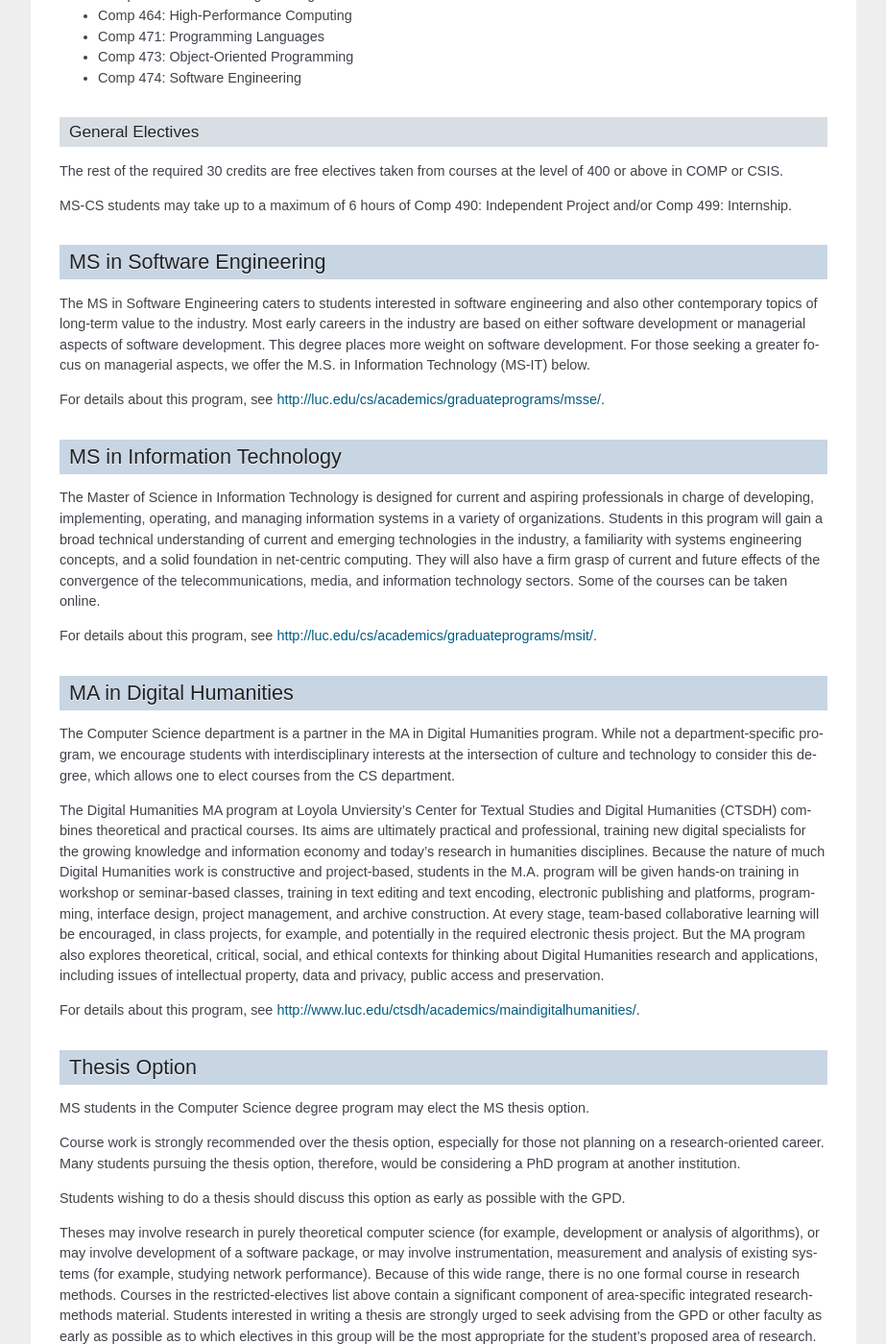
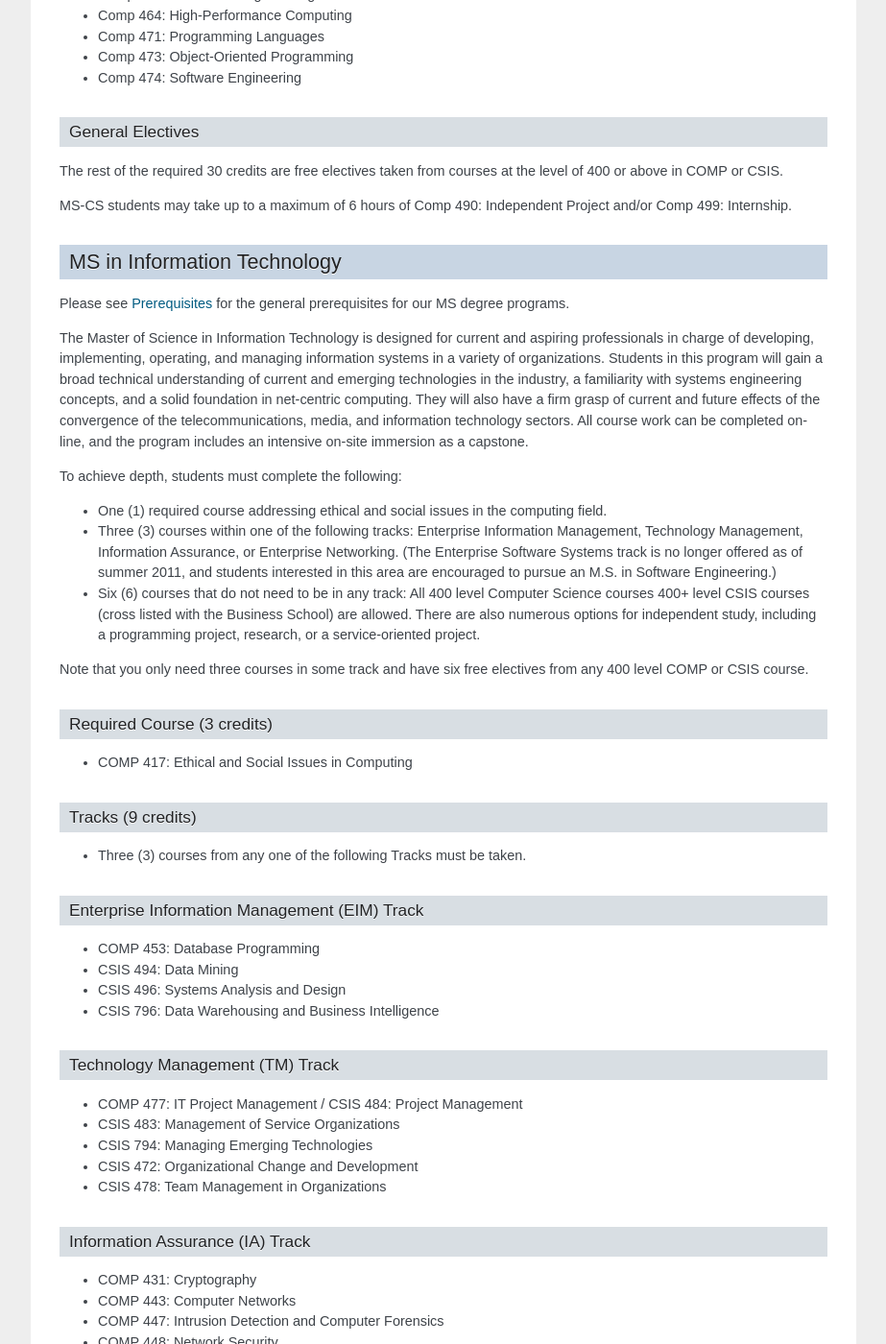
Before and after one commit to LoyolaChicagoCS/gradhandbook, a Sphinx documentation site: the page built from source/ms_programs.rst, in a window 1280 px wide and 1400 px high, scrolled down 2993 px. Shown: the whole window at 96% size, without its empty margins (198-1121 px from the left). Built offline with Sphinx 7.4.7, drawn with Linux system fonts in a browser that asks for light colours; some of the changed text lies outside the part shown.

Commit message:
Brian new program descriptions, Horowitz promotion

```diff
--- a/source/general.rst
+++ b/source/general.rst
@@ -45,7 +45,7 @@
    	:header: "Person", "Role", "Contact e-mail"
    	:widths: 15, 15, 15
 
-   	"Jessica Horowitz, PhD", "Assistant Dean", "jhorow@luc.edu"
+   	"Jessica Horowitz, PhD", "Associate Dean", "jhorow@luc.edu"
    	"Patricia Mooney Melvin, PhD", "Associate Dean", "pmooney@luc.edu"
    	"Samual Attoh, PhD", "Dean", "sattoh@luc.edu"
 
--- a/source/ms_programs.rst
+++ b/source/ms_programs.rst
@@ -112,6 +112,8 @@
 
 .. index:: MS in Computer Science
 
+.. _ms_in_computer_science:
+
 MS in Computer Science
 ----------------------------
 
@@ -139,8 +140,8 @@
 Specifically with the MS in Computer Science, there is a :ref:`thesis_option`,
 described in its own section.
 
-Required Courses
-~~~~~~~~~~~~~~~~~~
+Required Courses (12 credits)
+~~~~~~~~~~~~~~~~~~~~~~~~~~~~~
 
 The following three courses are required by the program:
 
@@ -152,8 +153,8 @@
 Comp 413 by an additional course on the Restricted Electives list in cases
 where the student's primary program focus is not on software development.
 
-Restricted Electives
-~~~~~~~~~~~~~~~~~~~~~~
+Restricted Electives (9 credits)
+~~~~~~~~~~~~~~~~~~~~~~~~~~~~~~~~
 
 MS-CS students must also take three courses from the following list:
 
@@ -169,7 +170,7 @@
 * Comp 474: Software Engineering
 
 General Electives
-~~~~~~~~~~~~~~~~~~
+~~~~~~~~~~~~~~~~~
 
 The rest of the required 30 credits are free electives taken from courses
 at the level of 400 or above in COMP or CSIS.
@@ -178,44 +179,147 @@
 Comp 490: Independent Project and/or Comp 499: Internship.
 
 
+.. index::  MS in Information Technology
+
+.. _ms_in_information_technology:
+
+MS in Information Technology
+------------------------------
+
+Please see :ref:`prerequisites` for the general prerequisites for our MS degree programs.
+
+The Master of Science in Information Technology is designed for current and aspiring professionals in charge of developing, implementing, operating, and managing information systems in a variety of organizations. Students in this program will gain a broad technical understanding of current and emerging technologies in the industry, a familiarity with systems engineering concepts, and a solid foundation in net-centric computing. They will also have a firm grasp of current and future effects of the convergence of the telecommunications, media, and information technology sectors. All course work can be completed online, and the program includes an intensive on-site immersion as a capstone.
+
+To achieve depth, students must complete the following:
+
+*   One (1) required course addressing ethical and social issues in the computing field.
+*   Three (3) courses within one of the following tracks: Enterprise Information Management, Technology Management, Information Assurance, or Enterprise Networking. (The Enterprise Software Systems track is no longer offered as of summer 2011, and students interested in this area are encouraged to pursue an M.S. in Software Engineering.)
+*   Six (6) courses that do not need to be in any track:  All 400 level Computer Science courses 400+ level CSIS courses (cross listed with the Business School) are allowed. There are also numerous options for independent study, including a programming project, research, or a service-oriented project.
+
+Note that you only need three courses in some track and have six free electives from any 400 level COMP or CSIS course.
+
+Required Course (3 credits)
+~~~~~~~~~~~~~~~~~~~~~~~~~~~
+
+*   COMP 417: Ethical and Social Issues in Computing
+
+Tracks (9 credits)
+~~~~~~~~~~~~~~~~~~
+
+*   Three (3) courses from any one of the following Tracks must be taken.
+
+Enterprise Information Management (EIM) Track
+~~~~~~~~~~~~~~~~~~~~~~~~~~~~~~~~~~~~~~~~~~~~~
+
+*   COMP 453: Database Programming
+*   CSIS 494: Data Mining
+*   CSIS 496: Systems Analysis and Design
+*   CSIS 796: Data Warehousing and Business Intelligence
+
+Technology Management (TM) Track
+~~~~~~~~~~~~~~~~~~~~~~~~~~~~~~~~
+
+*   COMP 477: IT Project Management / CSIS 484: Project Management
+*   CSIS 483: Management of Service Organizations
+*   CSIS 794: Managing Emerging Technologies
+*   CSIS 472: Organizational Change and Development
+*   CSIS 478: Team Management in Organizations
+
+Information Assurance (IA) Track
+~~~~~~~~~~~~~~~~~~~~~~~~~~~~~~~~
+
+*   COMP 431: Cryptography
+*   COMP 443: Computer Networks
+*   COMP 447: Intrusion Detection and Computer Forensics
+*   COMP 448: Network Security
+*   COMP 449: Wireless Systems and Security
+
+Enterprise Networking (EN) Track
+~~~~~~~~~~~~~~~~~~~~~~~~~~~~~~~~
+
+*   COMP 443: Computer Networks
+*   COMP 446: Telecommunications
+*   COMP 448: Network Security
+*   COMP 449: Wireless Systems and Security
+*   CSIS 591: International Telecommunications
+*   CSIS 793: Network Management
+
+General Electives (18 credits)
+~~~~~~~~~~~~~~~~~~~~~~~~~~~~~~~
+
+This is generally 6 three-credit courses. The courses do not need to be in any track: All 400 level Computer Science courses and 400+ level CSIS courses (cross listed with the Business School) are allowed. Electives may include up to 6 credits of COMP 490: Independent Project and/or COMP 499: Internship.
+
+
 .. index:: MS in Software Engineering
+
+.. _ms_in_software_engineering:
 
 MS in Software Engineering
 ----------------------------
 
-The MS in Software Engineering caters to students interested in software engineering
-and also other contemporary topics of long-term value to the industry.
-Most early careers in the industry are based on either software development
-or managerial aspects of software development.
-This degree places more weight on software development.
-For those seeking a greater focus on managerial aspects,
-we offer the M.S. in Information Technology (MS-IT) below.
+This program is for students entering the program in Spring 2014 or later.
+If you were enrolled in the program prior to Spring 2014 you may use the older
+degree requirements located at http://luc.edu/cs/academics/graduateprograms/msse/oldcurriculum.
 
-For details about this program, see http://luc.edu/cs/academics/graduateprograms/msse/.
+Please see :ref:`prerequisites` for the general prerequisites for our MS degree programs.
 
-.. index::  MS in Information Technology
+The MS in Software Engineering caters to students interested in software engineering and also other contemporary topics of long-term value to the industry. Most early careers in the industry are based on either software development or managerial aspects of software development. This degree places more weight on software development. For those seeking a greater focus on managerial aspects, we offer the :ref:`ms_in_information_technology`.
 
-MS in Information Technology
-------------------------------
+To achieve depth, students must complete the following:
 
-The Master of Science in Information Technology is designed for current and
-aspiring professionals in charge of developing, implementing, operating,
-and managing information systems in a variety of organizations.
-Students in this program will gain a broad technical understanding
-of current and emerging technologies in the industry,
-a familiarity with systems engineering concepts,
-and a solid foundation in net-centric computing.
-They will also have a firm grasp of current and future effects of the
-convergence of the telecommunications, media, and information technology sectors.
-Some of the courses can be taken online.
+*   Two (2) required courses addressing ethical and social issues in the computing field and a firm base in object oriented programming.
+*   Three (3) courses from restricted categories to ensure a strong software engineering center, while still allowing a considerable flexibility of interests.
+*   Five (5) courses that do not need to be in any track: All 400 level Computer Science courses and 400+ level CSIS courses (cross listed with the Business School) are allowed. There are also numerous options for independent study, including a programming project, research, or a service-oriented project.
 
-.. true? dumped for now
-    All course work can be completed online, and the online program includes an
-    intensive on-site immersion as a capstone.
+Required Courses (6 credits)
+~~~~~~~~~~~~~~~~~~~~~~~~~~~~
 
-For details about this program, see http://luc.edu/cs/academics/graduateprograms/msit/.
+*   COMP 413: Intermediate Object-Oriented Development
+*   COMP 417: Social, Ethical and Legal Issues in Computing
+
+Required Electives (9 credits)
+~~~~~~~~~~~~~~~~~~~~~~~~~~~~~~
+
+MSSE students must take at least one course from the following Group 1 list (most of these courses require COMP 413 as a prerequisite):
+
+**Group 1**
+
+*   COMP 424: Client-Side Web Design
+*   COMP 433: Web Services Programming
+*   COMP 434: Enterprise Software Development
+*   COMP 437: Concurrent Programming
+*   COMP 439: Distributed Systems
+*   COMP 442: Server-Side Software Development
+*   COMP 460: Algorithms (exception to 413 prereq)
+*   COMP 471: Programming Languages
+*   COMP 473: Object-Oriented Programming
+*   COMP 474: Software Engineering (exception to 413 prereq)
+
+MSSE students must also take two additional courses from either the list above or the following Group 2 list:
+
+**Group 2**
+
+*   COMP 410: Operating Systems
+*   COMP 420: Software Systems Analysis
+*   COMP 436: Markup Languages
+*   COMP 437: Concurrent Programming
+*   COMP 441: Human-Computer Interface Design
+*   COMP 453: Database Programming
+*   COMP 464: High-Performance Computing
+
+If a student enters the program with an academic record of success in a course similar to Comp 413, or if the student can demonstrate programming experience with the concepts of Comp 413, then the Graduate Program Director may substitute for the Comp 413 requirement a course in Group 1 or 2 that has Comp 413 as a prerequisite.
+
+The Computer Science department may declare that other courses (eg new courses and individual COMP 488: Topics in CS offerings) may count as members of either Group 1 or Group 2.
+
+General Electives (15 credits)
+~~~~~~~~~~~~~~~~~~~~~~~~~~~~~~
+
+This is generally 5 three-credit courses. The courses do not need to be in any special group: All 400 level Computer Science courses and 400+ level CSIS courses (cross listed with the Business School) are allowed. Electives may include up to 6 credits of COMP 490: Independent Project and/or COMP 499: Internship.
+
 
 .. index:: MA in Digital Humanities
+
+.. _ma_in_digital_humanities:
 
 MA in Digital Humanities
 -----------------------------
```
Also changed, not shown: other parts of source/ms_programs.rst (+1 -2 lines).
